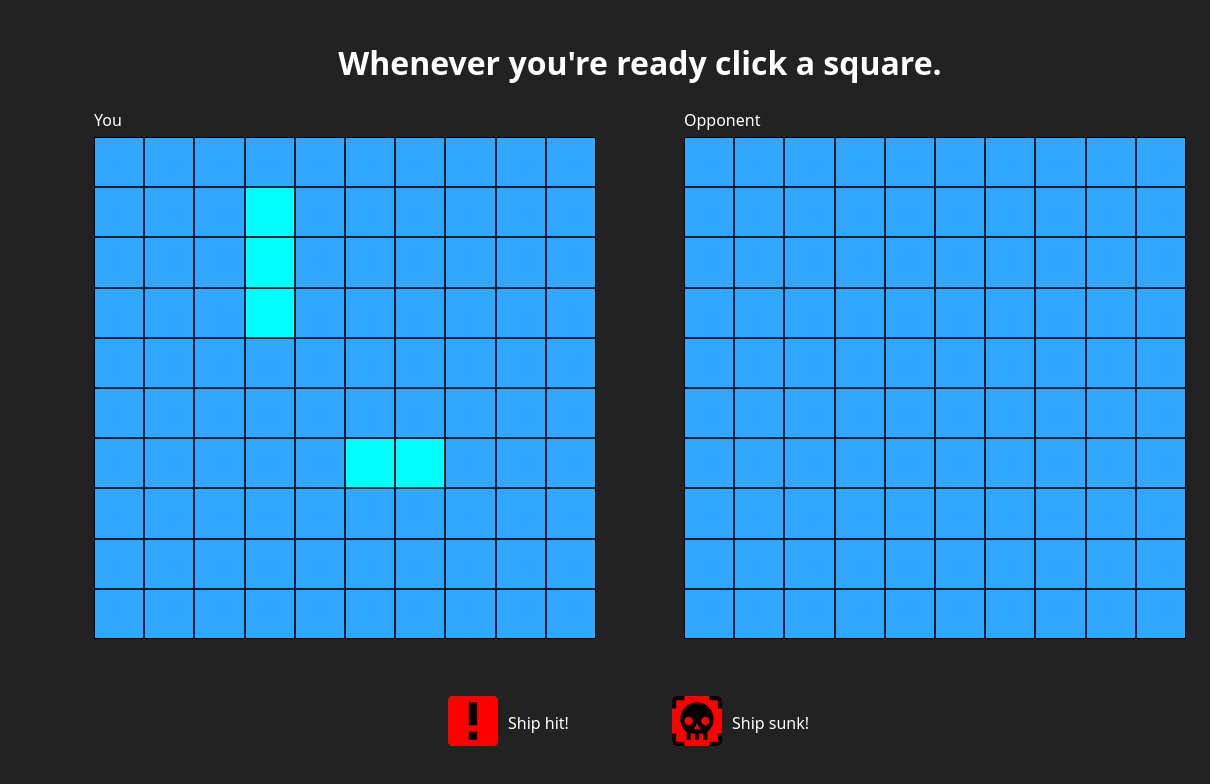
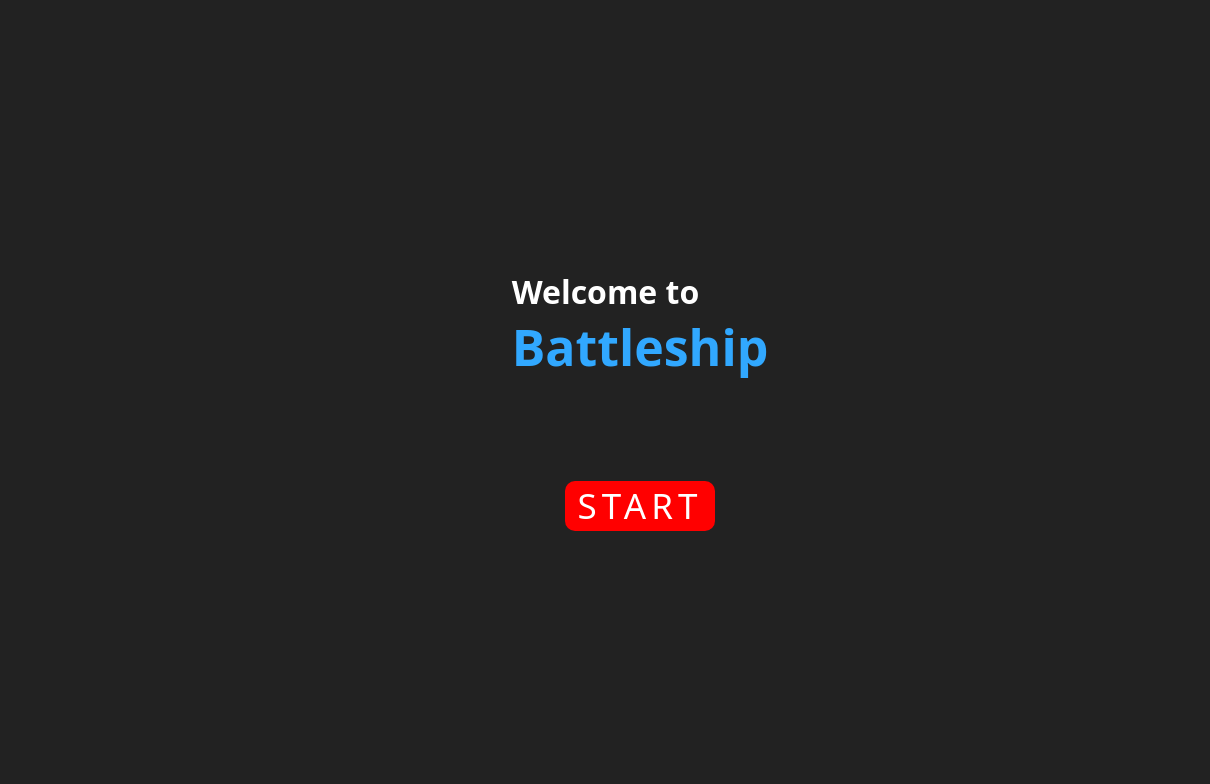
Before and after one commit to xadvent/battleship, a website built with webpack: page src/index.html in a window 1280 px wide. Shown: the full height of the page, 0-1210 px from the left. Built offline with nearby package versions, Linux system fonts and the light colour scheme.

Commit message:
new: created basic starting screen for game and added relevant CSS

```diff
--- a/src/game.js
+++ b/src/game.js
@@ -4,7 +4,7 @@ import { getCoordinatesFromClassList } from "./path-finding/coordinates";
 import Song from './sounds/epic.mp3'
 
 const epic = new Audio(Song)
-window.addEventListener('click', song)
+// window.addEventListener('click', song)
 function song() {
     epic.play();
     epic.volume = '0.5';
--- a/src/index.html
+++ b/src/index.html
@@ -9,7 +9,14 @@
 
 <body>
     <div id="header"></div>
-    <div id="gameContainer">
+    <div id="start-screen">
+        <div class="title">
+            <h1 id="intro-title">Welcome to</h1>
+            <h1 id="main-title">Battleship</h1>
+        </div>
+        <button id="start">START</button>
+    </div>
+    <div class="hidden" id="gameContainer">
         <h1 id="turn">Placeholder</h1>
         <div id="container">
             <div class="boxP">
--- a/src/index.js
+++ b/src/index.js
@@ -2,5 +2,14 @@ import './style.css';
 import loadElements from './onload/loadElements';
 import game from './game';
 
+const startButton = document.querySelector('button')
+const startMenu = document.querySelector('#start-screen')
+
 loadElements();
-game();
+
+startButton.addEventListener('click', () => {
+    startMenu.remove()
+    game();
+    document.querySelector('#gameContainer').classList.remove('hidden')
+    startButton.removeEventListener('click', this)
+})
--- a/src/style.css
+++ b/src/style.css
@@ -230,6 +230,56 @@ a>img:hover {
     background-color: var(--player-ship);
 }
 
-.hidden {
+#gameContainer.hidden {
     display: none;
 }
+
+#start-screen {
+    width: 100vw;
+    height: 100vh;
+    display: relative;
+    z-index: 1;
+    display: flex;
+    flex-direction: column;
+    align-items: center;
+    justify-content: center;
+    gap: 100px;
+}
+
+.title>h1 {
+    margin: 0px;
+    animation: slide-down 1.5s ease;
+}
+
+#main-title {
+    font-size: 50px;
+    position: relative;
+    color: var(--sea-colour);
+}
+
+#header {
+    display: relative;
+    z-index: 2;
+}
+
+#start {
+    width: 150px;
+    height: 50px;
+    background-color: var(--hit);
+    font-weight: 500;
+    font-size: 35px;
+    letter-spacing: 5px;
+    display: flex;
+    align-items: center;
+    justify-content: center;
+    border-radius: 10px;
+    border: none;
+    animation: slide-up 1.5s ease;
+    transition: background-color 0.5s ease, transform 0.5s ease, color 0.5s ease;
+}
+
+#start:hover {
+    transform: scale(0.98);
+    background-color: var(--miss);
+    color: var(--hit);
+}
```
Also changed, not shown: dist/index.html, dist/main.js.
